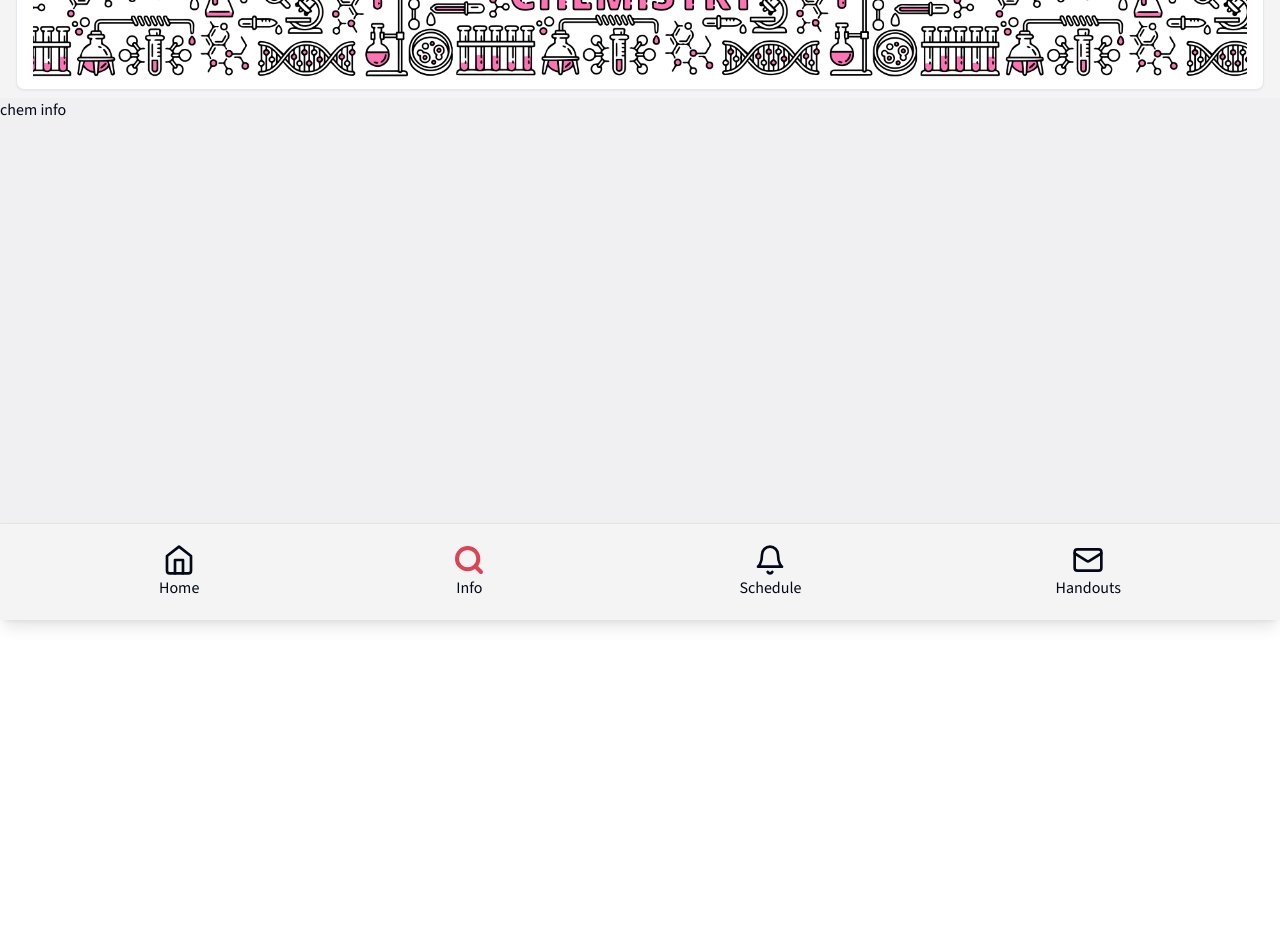
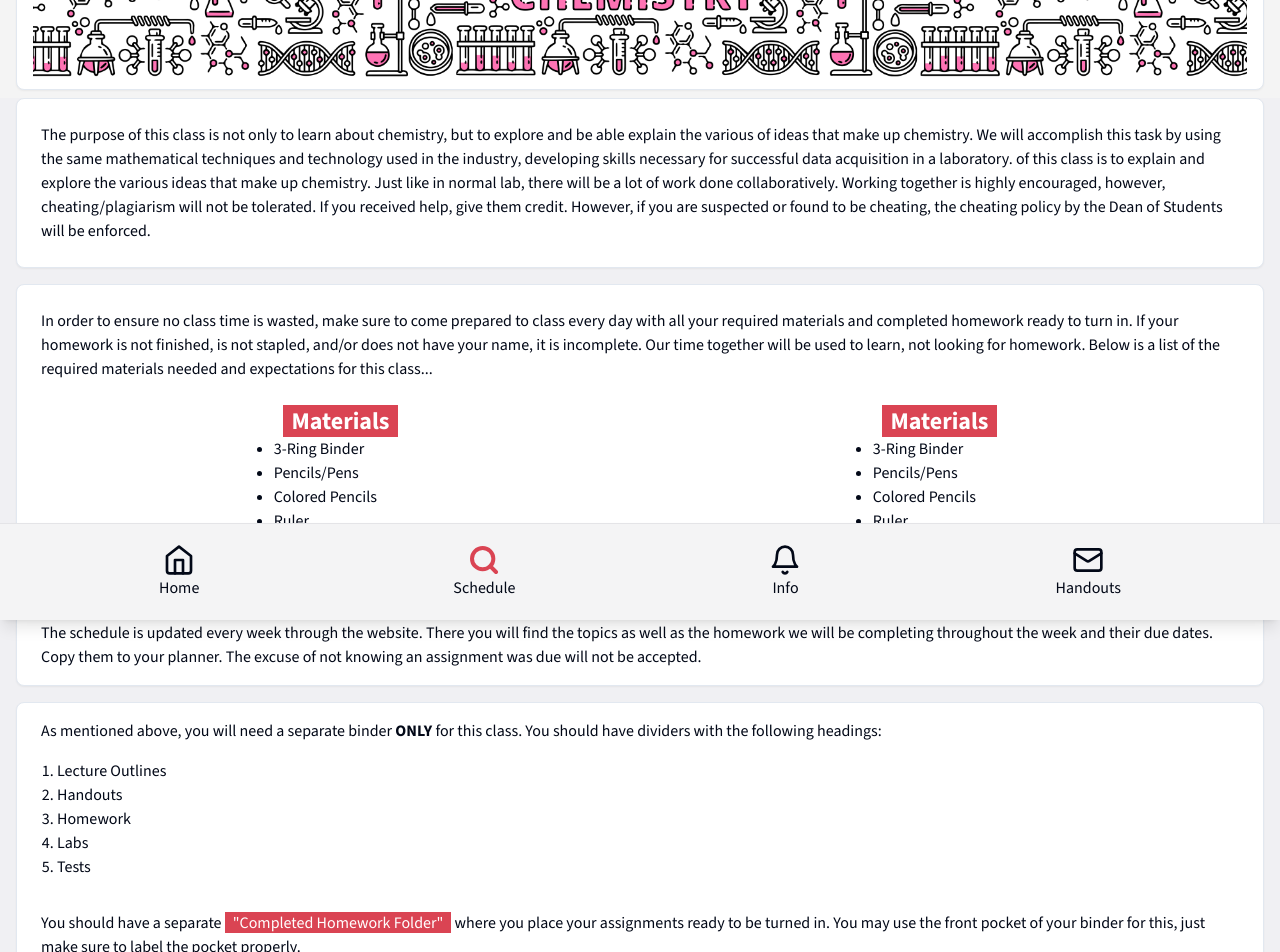
Before and after one commit to navaranks/ns-nextjs, a Next.js app: page /chem-info in a window 1280 px wide. Shown: the part 180-1132 px from the top of the page. Before the commit the page ends 800 px from the top, so only its background shows below. Built offline with nearby package versions, Linux system fonts and the light colour scheme.

Commit message:
Added Class Info

```diff
--- a/app/(chemistry)/chem-info/page.tsx
+++ b/app/(chemistry)/chem-info/page.tsx
@@ -1,7 +1,121 @@
-import React from 'react'
+import { Accordion, AccordionContent, AccordionTrigger,AccordionItem } from "@/components/ui/accordion";
+import {
+  Card,
+  CardContent,
+  CardDescription,
+  CardHeader,
+} from "@/components/ui/card";
+import React from "react";
 
 export default function cheminfo() {
   return (
-    <div>chem info</div>
-  )
+    <main className="flex flex-col px-4 gap-y-4">
+      <Card className="max-w-screen-xl mx-auto">
+        <CardHeader>
+          <p>
+            The purpose of this class is not only to learn about chemistry, but
+            to explore and be able explain the various of ideas that make up
+            chemistry. We will accomplish this task by using the same
+            mathematical techniques and technology used in the industry,
+            developing skills necessary for successful data acquisition in a
+            laboratory. of this class is to explain and explore the various
+            ideas that make up chemistry. Just like in normal lab, there will be
+            a lot of work done collaboratively. Working together is highly
+            encouraged, however, cheating/plagiarism will not be tolerated. If
+            you received help, give them credit. However, if you are suspected
+            or found to be cheating, the cheating policy by the Dean of Students
+            will be enforced.
+          </p>
+        </CardHeader>
+      </Card>
+      <Card className="max-w-screen-xl mx-auto">
+        <CardHeader>
+          <p>
+            In order to ensure no class time is wasted, make sure to come
+            prepared to class every day with all your required materials and
+            completed homework ready to turn in. If your homework is not
+            finished, is not stapled, and/or does not have your name, it is
+            incomplete. Our time together will be used to learn, not looking for
+            homework. Below is a list of the required materials needed and
+            expectations for this class...
+          </p>
+        </CardHeader>
+        <CardContent className="flex flex-col md:flex-row">
+          <div className="w-full pb-4 text-center md:pb-0">
+            <h1 className="text-2xl font-bold ">
+              <mark className="bg-[#da4453] text-white px-2">Materials</mark>
+            </h1>
+            <ul className="inline-block text-left list-disc">
+              <li>3-Ring Binder</li>
+              <li>Pencils/Pens</li>
+              <li>Colored Pencils</li>
+              <li>Ruler</li>
+              <li>Highlighters</li>
+              <li>Scientific Calculator</li>
+            </ul>
+          </div>
+          <div className="w-full pt-4 text-center md:pt-0">
+            <h1 className="text-2xl font-bold ">
+              <mark className="bg-[#da4453] text-white px-2">Materials</mark>
+            </h1>
+            <ul className="inline-block text-left list-disc">
+              <li>3-Ring Binder</li>
+              <li>Pencils/Pens</li>
+              <li>Colored Pencils</li>
+              <li>Ruler</li>
+              <li>Highlighters</li>
+              <li>Scientific Calculator</li>
+            </ul>
+          </div>
+        </CardContent>
+        <CardHeader className="py-4">
+        <p>
+          The schedule is updated every week through the website. There you will find the topics as well as the homework we will be completing throughout the week and their due dates. Copy them to your planner. The excuse of not knowing an assignment was due will not be accepted.
+        </p>
+        </CardHeader>
+      </Card>
+      <Card className="max-w-screen-xl mx-auto">
+        <CardHeader className="py-4">
+          <p>
+          As mentioned above, you will need a separate binder <strong>ONLY</strong> for this class. You should have dividers with the following headings:
+          </p>
+        </CardHeader>
+        <CardContent>
+          <ul className="px-4 list-decimal">
+            <li>Lecture Outlines</li>
+            <li>Handouts</li>
+            <li>Homework</li>
+            <li>Labs</li>
+            <li>Tests</li>
+          </ul>
+        </CardContent>
+        <CardHeader className="py-2">
+          <p>
+          You should have a separate <mark className="bg-[#da4453] text-white px-2">"Completed Homework Folder"</mark> where you place your assignments ready to be turned in. You may use the front pocket of your binder for this, just make sure to label the pocket properly.
+          </p>
+        </CardHeader>
+        <CardHeader className="py-2">
+          <p>
+          The lecture notes for this class are made and distributed by the instructor. During class, your task will be to follow along and fill out the outline. This way, all your notes are in one place and if you’re absent, you know what notes to get. <strong>Guard these with your life.</strong>
+          </p>
+        </CardHeader>
+        <CardContent>
+          <Accordion type="single" collapsible className="w-full">
+            <AccordionItem value="item-1">
+              <AccordionTrigger>Message for Parents/Guardians</AccordionTrigger>
+              <AccordionContent>
+                <p>School today is very different from how it was in the past, allowing for easier communication between teachers, parents and students. Ensuring the success of students is an equal team effort. Therefore it is important that you also keep track of what your child is doing in class to help keep them focused. Some recommendations are:</p>
+              </AccordionContent>
+            </AccordionItem>
+            <AccordionItem value="item-2">
+              <AccordionTrigger>Message for Parents/Guardians</AccordionTrigger>
+              <AccordionContent>
+                <p>School today is very different from how it was in the past, allowing for easier communication between teachers, parents and students. Ensuring the success of students is an equal team effort. Therefore it is important that you also keep track of what your child is doing in class to help keep them focused. Some recommendations are:</p>
+              </AccordionContent>
+            </AccordionItem>
+          </Accordion>
+        </CardContent>
+      </Card>
+    </main>
+  );
 }
--- a/app/(chemistry)/layout.tsx
+++ b/app/(chemistry)/layout.tsx
@@ -7,7 +7,7 @@ export default function Layout({ children }: { children: React.ReactNode }) {
     <div className='flex flex-col min-h-screen md:overflow-hidden'>
         <Navbar bgColor='bg-[#DA4453]'/>
         <ChemHero />
-        <div className="flex-grow w-screen bg-[#F0F0F3] pb-24">{children}</div>
+        <div className=" bg-[#F0F0F3] pb-24">{children}</div>
         <BottomNav />
     </div>
 
--- a/components/chemistry/bottomnav.tsx
+++ b/components/chemistry/bottomnav.tsx
@@ -32,21 +32,21 @@ const BottomNav = () => {
           )}
           <span>Home</span>
         </Link>
-        <Link href="/chem-info" className="relative flex flex-col items-center justify-center">
+        <Link href="/chem-schedule" className="relative flex flex-col items-center justify-center">
           {isExploreActive ? (
             <Search color="#DA4453" strokeWidth={3} size={32} />
           ) : (
             <Search size={32} />
           )}
-          <span>Info</span>
+          <span>Schedule</span>
         </Link>
-        <Link href="/chem-schedule" className="relative flex flex-col items-center justify-center">
+        <Link href="/chem-info" className="relative flex flex-col items-center justify-center">
           {isNotificationsActive ? (
             <Bell color="#DA4453" strokeWidth={3} size={32} />
           ) : (
             <Bell size={32} />
           )}
-          <span>Schedule</span>
+          <span>Info</span>
         </Link>
         <Link href="/chem-handouts" className="relative flex flex-col items-center justify-center">
           {isMessagesActive ? (
```
